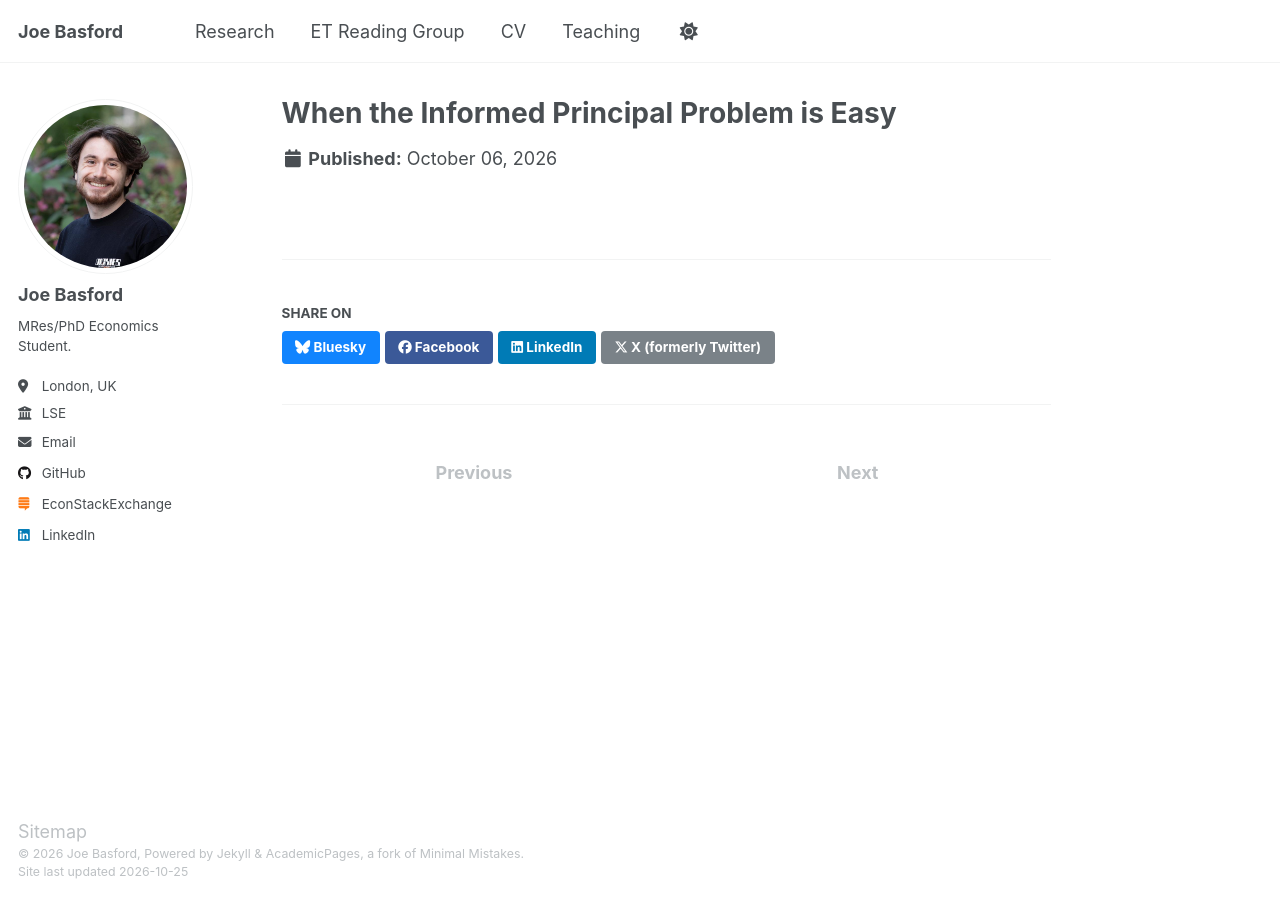
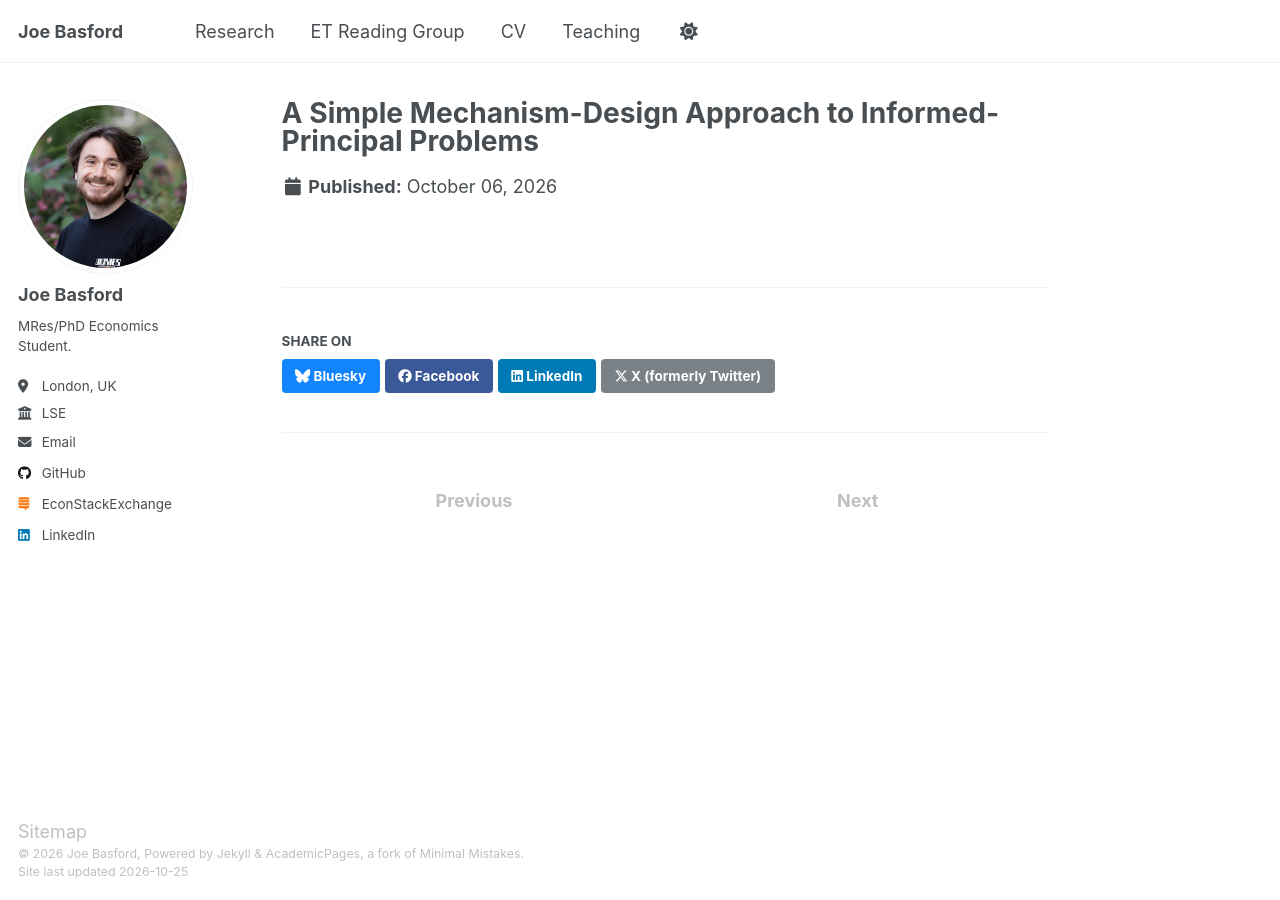
Before and after one commit to Joe-Basford/Joe-Basford.github.io, a Jekyll site: the page built from _publications/WIPIE.md, in a window 1280 px wide. Built offline with Jekyll 4.4.1, drawn with Linux system fonts in a browser that asks for light colours.

Commit message:
Update WIPIE.md

```diff
--- a/_publications/WIPIE.md
+++ b/_publications/WIPIE.md
@@ -1,5 +1,5 @@
 ---
-title: "When the Informed Principal Problem is Easy"
+title: "A Simple Mechanism-Design Approach to Informed-Principal Problems"
 collection: publications
 category: working_papers
 extract: "A principal who privately knows her type and designs a mechanism creates a signalling problem. Her choice of mechanism can reveal her information, often generating equilibrium multiplicity depending on beliefs. Informed-principal problems are therefore often avoided in applied work. I show that, with independent one-dimensional private values and quasilinear utility (allowing nonlinear preferences over allocations), the problem reduces to standard optimal mechanism design. Using BIC--DIC equivalence, I show that every principal type attains her full-information payoff, with no signalling analysis and no equilibrium construction. The solution is a Myerson strong solution and pins down the principal’s payoff in every perfect Bayesian equilibrium. It is also robust to beliefs, on and off the equilibrium path. Truthful reporting is a dominant strategy for agents and participation is optimal ex post, meaning no assumption about how agents interpret the principal’s choice of mechanism is needed."
```
